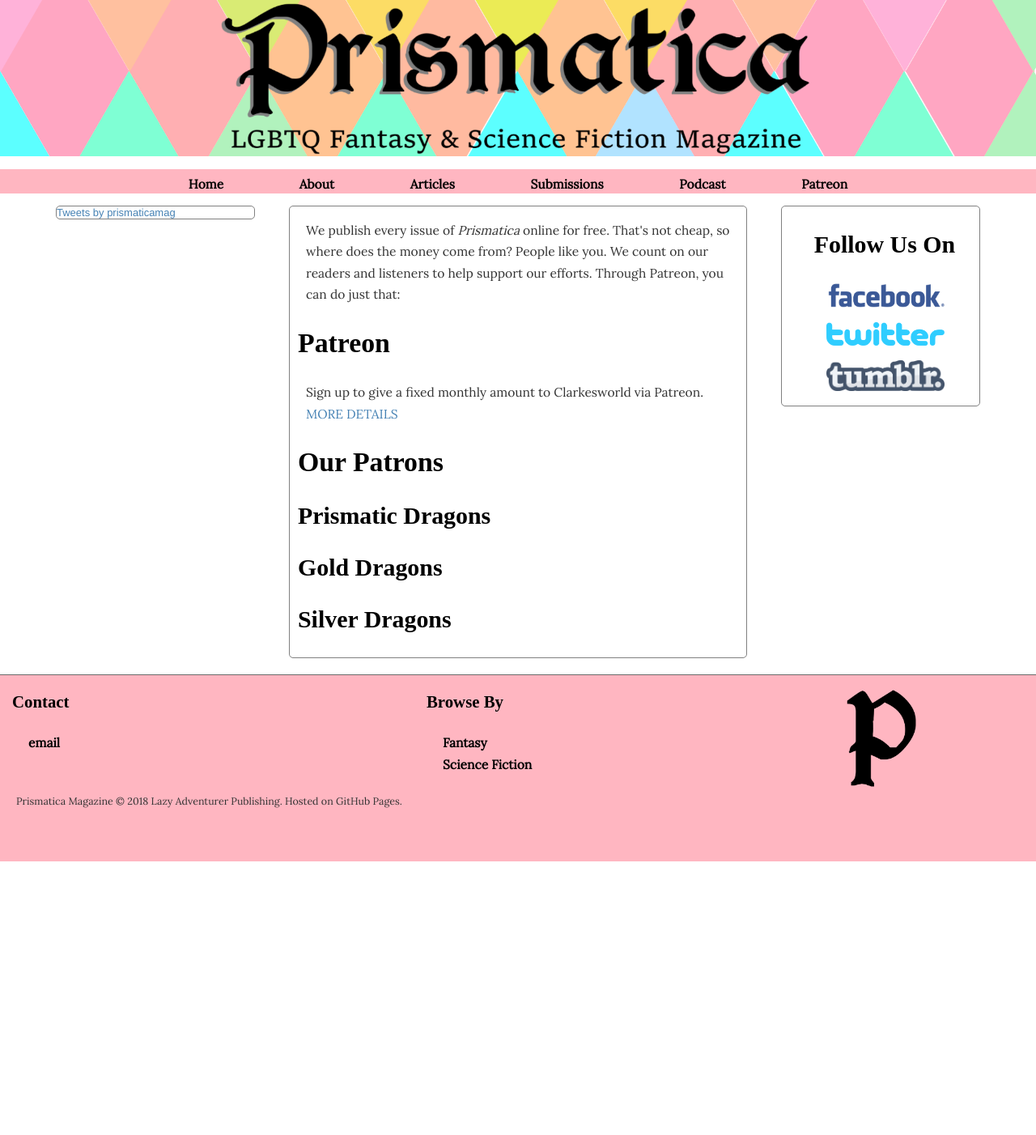
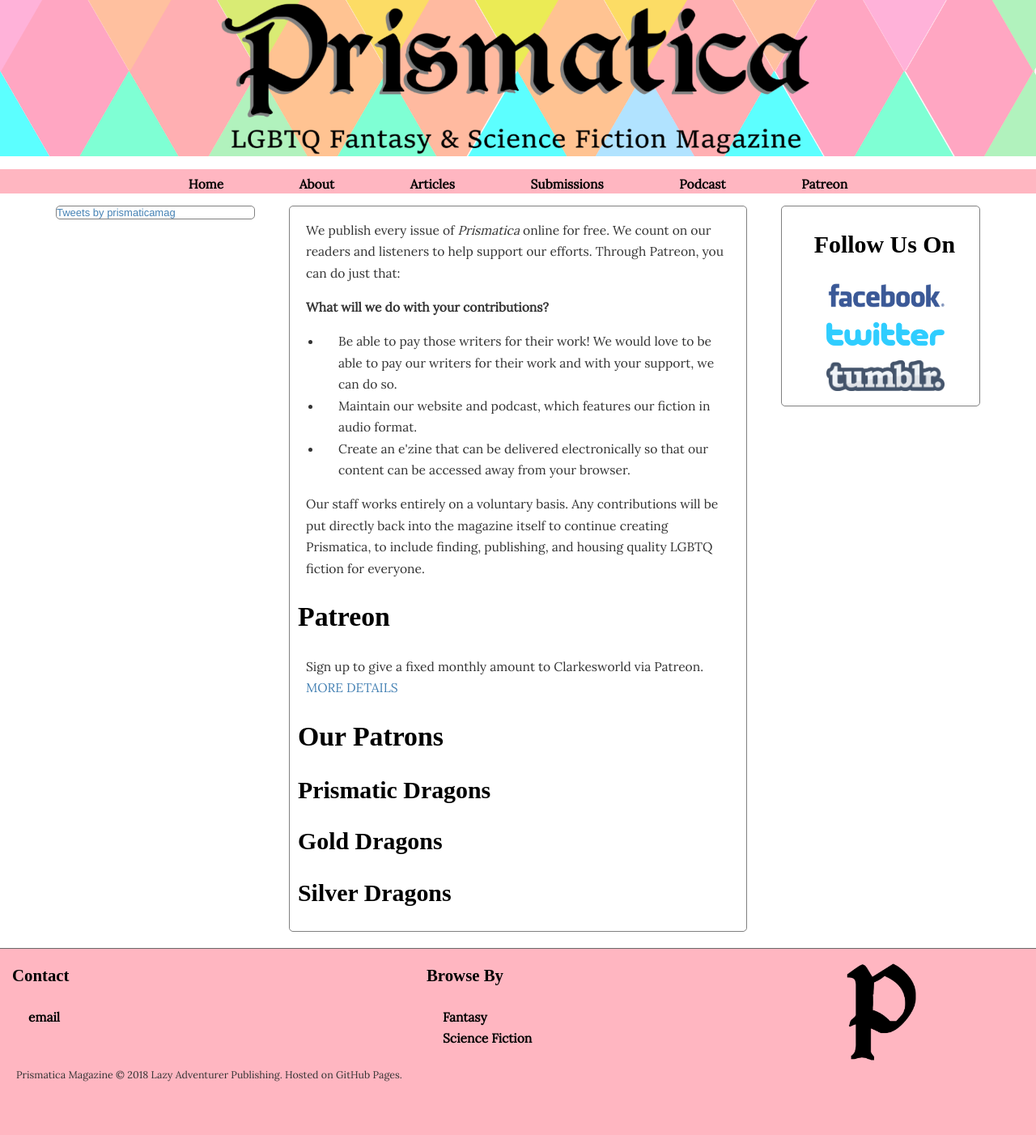
Before and after one commit to lazyadventurerpublishing/prismatica, a Jekyll site: the page built from patreon.html, in a window 1280 px wide. Shown: the whole page at 81% size. Built offline with Jekyll 4.4.1, drawn with Linux system fonts in a browser that asks for light colours; some web fonts are replaced; comment, search, counter and statistics services are not loaded; before the commit the page ends 1064 px from its top, so only the background shows below that.

Commit message:
Update patreon.html

```diff
--- a/patreon.html
+++ b/patreon.html
@@ -4,7 +4,15 @@ title: Patreon
 ---
 
 <div class="submissions">
-   <p>We publish every issue of <i>Prismatica</i> online for free. That's not cheap, so where does the money come from? People like you. We count on our readers and listeners to help support our efforts. Through Patreon, you can do just that:</p>
+   <p>We publish every issue of <i>Prismatica</i> online for free. We count on our readers and listeners to help support our efforts. Through Patreon, you can do just that:</p>
+
+   <p><strong>What will we do with your contributions?</strong></p>
+   <ul>
+      <li>Be able to pay those writers for their work! We would love to be able to pay our writers for their work and with your support, we can do so.</li>
+      <li>Maintain our website and podcast, which features our fiction in audio format.</li>
+      <li>Create an e'zine that can be delivered electronically so that our content can be accessed away from your browser.</li>
+   </ul>
+   <p>Our staff works entirely on a voluntary basis. Any contributions will be put directly back into the magazine itself to continue creating Prismatica, to include finding, publishing, and housing quality LGBTQ fiction for everyone.</p>
    <h2>Patreon</h2>
    <p>Sign up to give a fixed monthly amount to Clarkesworld via Patreon.<br>
    <a href="https://www.patreon.com/prismatica">MORE DETAILS</a></p>
```
